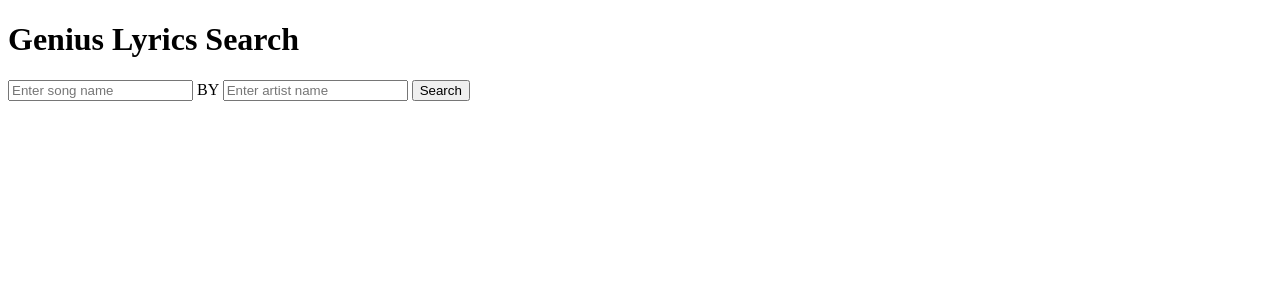
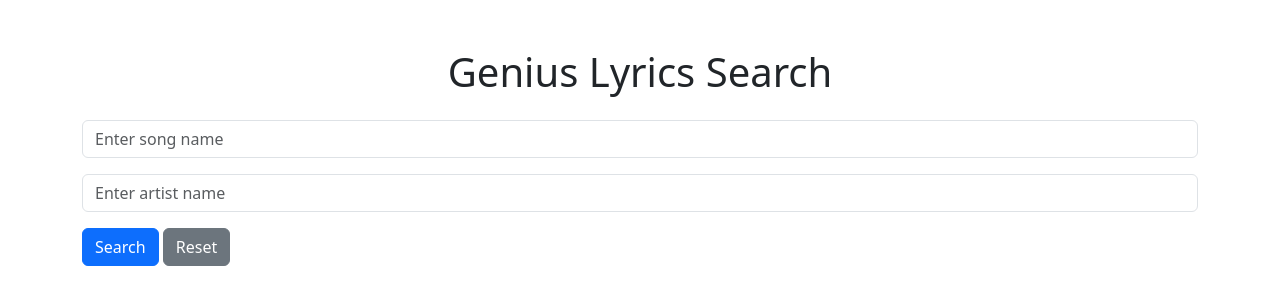
Before and after one commit to bparksdev/lyric-lookup, a website: page public/index.html in a window 1280 px wide. Drawn offline with nearby package versions, Linux system fonts and the light colour scheme.

Commit message:
More changes

```diff
--- a/public/index.html
+++ b/public/index.html
@@ -4,22 +4,43 @@
     <meta charset="UTF-8">
     <meta name="viewport" content="width=device-width, initial-scale=1.0">
     <title>Genius Lyrics Search</title>
+
+    <!-- Latest Bootstrap CSS -->
+    <link href="https://cdn.jsdelivr.net/npm/bootstrap@5.3.0/dist/css/bootstrap.min.css" rel="stylesheet">
+
     <script src="https://code.jquery.com/jquery-3.6.0.min.js"></script>
 </head>
-<body>
-    <h1>Genius Lyrics Search</h1>
-    <input type="text" id="songInput" placeholder="Enter song name">
-    BY
-    <input type="text" id="artistInput" placeholder="Enter artist name">
-    <button onclick="searchGenius()">Search</button>
-    <div id="results"></div>
+<body class="container mt-5">
+    <h1 class="text-center mb-4">Genius Lyrics Search</h1>
+
+    <div class="mb-3">
+        <input type="text" id="songInput" class="form-control" placeholder="Enter song name">
+    </div>
+
+    <div class="mb-3">
+        <input type="text" id="artistInput" class="form-control" placeholder="Enter artist name">
+    </div>
+
+    <button onclick="searchGenius()" class="btn btn-primary mb-4">Search</button>
+    <button onclick="resetForm()" class="btn btn-secondary mb-4">Reset</button>
+
+    <div id="results" class="mt-3"></div>
 
     <script>
         function searchGenius() {
             let song = $("#songInput").val();
             let artist = $("#artistInput").val();
-            //https://genius-lyrics.netlify.app/
-            $.get(`https://genius-lyrics.netlify.app/search?q=${song}`, function(response) {
+            if (!song || !artist) {
+                $("#results").html("<p class='text-danger'>Please enter both a song name and an artist.</p>");
+                return;
+            }
+
+    // Detect if running on localhost or hosted on Netlify
+            let baseURL = window.location.hostname.includes("localhost")
+                ? "http://localhost:3000/search"
+                : "https://genius-lyrics.netlify.app/public/search";
+
+            $.get(`${baseURL}?q=${song}`, function(response) {
                 if (response.response.hits.length > 0) {
                     let filteredResult = response.response.hits.find(hit =>
                         hit.result.primary_artist.name.toLowerCase() === artist.toLowerCase()
@@ -27,20 +48,31 @@
 
                     if (filteredResult) {
                         $("#results").html(`
-                            <h2>${filteredResult.result.full_title}</h2>
-                            <p><strong>Artist:</strong> ${filteredResult.result.primary_artist.name}</p>
-                            <p><a href="${filteredResult.result.url}" target="_blank">View on Genius</a></p>
+                            <div class="card p-3">
+                                <h2>${filteredResult.result.full_title}</h2>
+                                <p><strong>Artist:</strong> ${filteredResult.result.primary_artist.name}</p>
+                                <p><a href="${filteredResult.result.url}" class="btn btn-success" target="_blank">View on Genius</a></p>
+                            </div>
                         `);
                     } else {
-                        $("#results").html("<p>No matching song found for the specified artist.</p>");
+                        $("#results").html("<p class='text-danger'>No matching song found for the specified artist.</p>");
                     }
                 } else {
-                    $("#results").html("<p>No results found.</p>");
+                    $("#results").html("<p class='text-warning'>No results found.</p>");
                 }
             }).fail(function() {
-                $("#results").html("<p>Error fetching data.</p>");
+                $("#results").html("<p class='text-danger'>Error fetching data.</p>");
             });
         }
+
+       function resetForm() {
+            $("#songInput").val("");
+            $("#artistInput").val("");
+            $("#results").html(""); // Clears results
+        }
     </script>
+
+    <!-- Latest Bootstrap JavaScript -->
+    <script src="https://cdn.jsdelivr.net/npm/bootstrap@5.3.0/dist/js/bootstrap.bundle.min.js"></script>
 </body>
 </html>
```
Also changed, not shown: server.js (+4 -4 lines), public/search/index.html (deleted), search/index.html (deleted).
